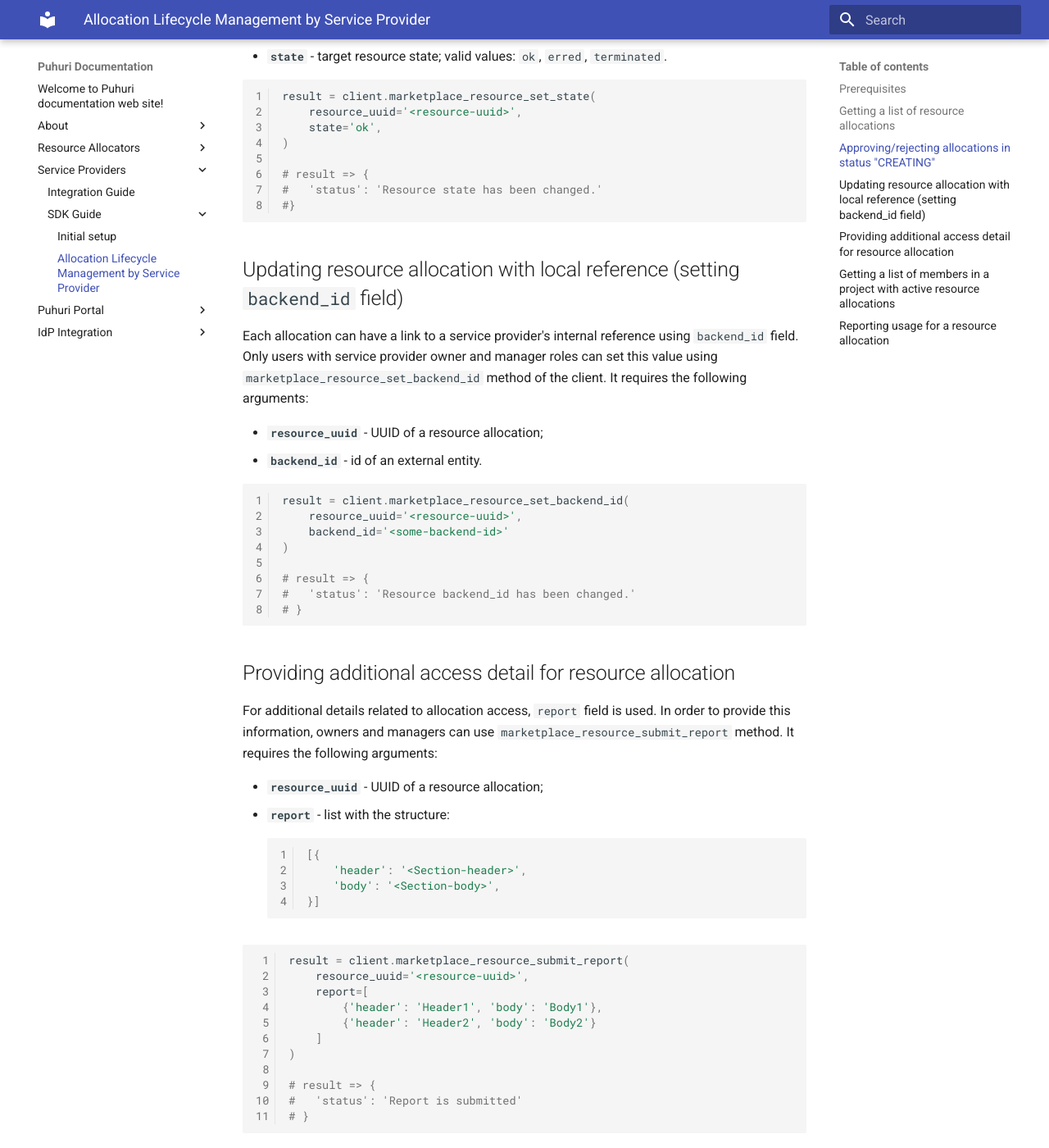
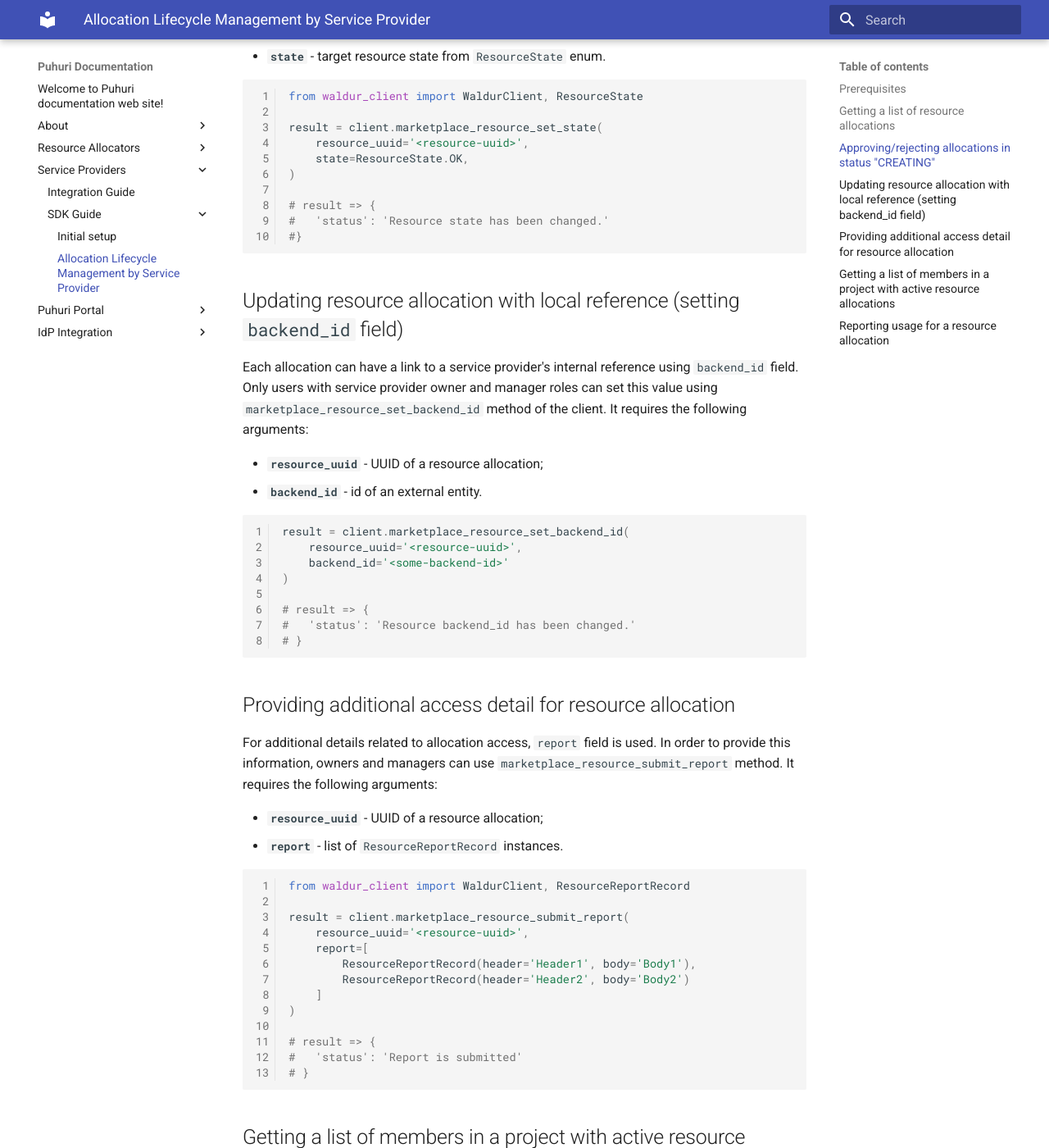
Before and after one commit to neicnordic/puhuri-web, an MkDocs documentation site: the page built from docs/SDK guide/allocation-management-sp.md, in a window 1280 px wide and 1400 px high, scrolled down 1311 px. Shown: the whole window at 82% size. Built offline with MkDocs 1.6.1 and Material for MkDocs 9.7.7, drawn with Linux system fonts in a browser that asks for light colours; some of the changed text lies outside the part shown.

Commit message:
Adjustment of docs to new data structures and minor fixes

````diff
--- a/docs/SDK guide/allocation-management-sp.md
+++ b/docs/SDK guide/allocation-management-sp.md
@@ -44,12 +44,14 @@ The default state value after allocation creation is `CREATING`. A service provi
 The method for triggering this transition is `marketplace_resource_set_state`, which requires the following arguments:
 
 - **`resource_uuid`** - UUID of a resource allocation;
-- **`state`** - target resource state; valid values: `ok`, `erred`, `terminated`.
+- **`state`** - target resource state from `ResourceState` enum.
 
 ```python
+from waldur_client import WaldurClient, ResourceState
+
 result = client.marketplace_resource_set_state(
     resource_uuid='<resource-uuid>',
-    state='ok',
+    state=ResourceState.OK,
 )
 
 # result => {
@@ -81,21 +83,16 @@ For additional details related to allocation access, `report` field is used.
 In order to provide this information, owners and managers can use `marketplace_resource_submit_report` method. It requires the following arguments:
 
 - **`resource_uuid`** - UUID of a resource allocation;
-- **`report`** - list with the structure:
-
-    ```python
-    [{
-        'header': '<Section-header>',
-        'body': '<Section-body>',
-    }]
-    ```
+- **`report`** - list of `ResourceReportRecord` instances.
 
 ```python
+from waldur_client import WaldurClient, ResourceReportRecord
+
 result = client.marketplace_resource_submit_report(
     resource_uuid='<resource-uuid>',
     report=[
-        {'header': 'Header1', 'body': 'Body1'},
-        {'header': 'Header2', 'body': 'Body2'}
+        ResourceReportRecord(header='Header1', body='Body1'),
+        ResourceReportRecord(header='Header2', body='Body2')
     ]
 )
 
@@ -154,7 +151,7 @@ For this, the following methods are used:
 - `create_component_usages` - creating or updating components usage for the current plan
 
     - **`plan_period_uuid`** - UUID of a plan period
-    - **`usages`** - list of ComponentUsage instances
+    - **`usages`** - list of `ComponentUsage` instances
 
 ```python
 from waldur_client import WaldurClient, ComponentUsage
````
Also changed, not shown: docs/service-providers.md (+2 -1 lines).
